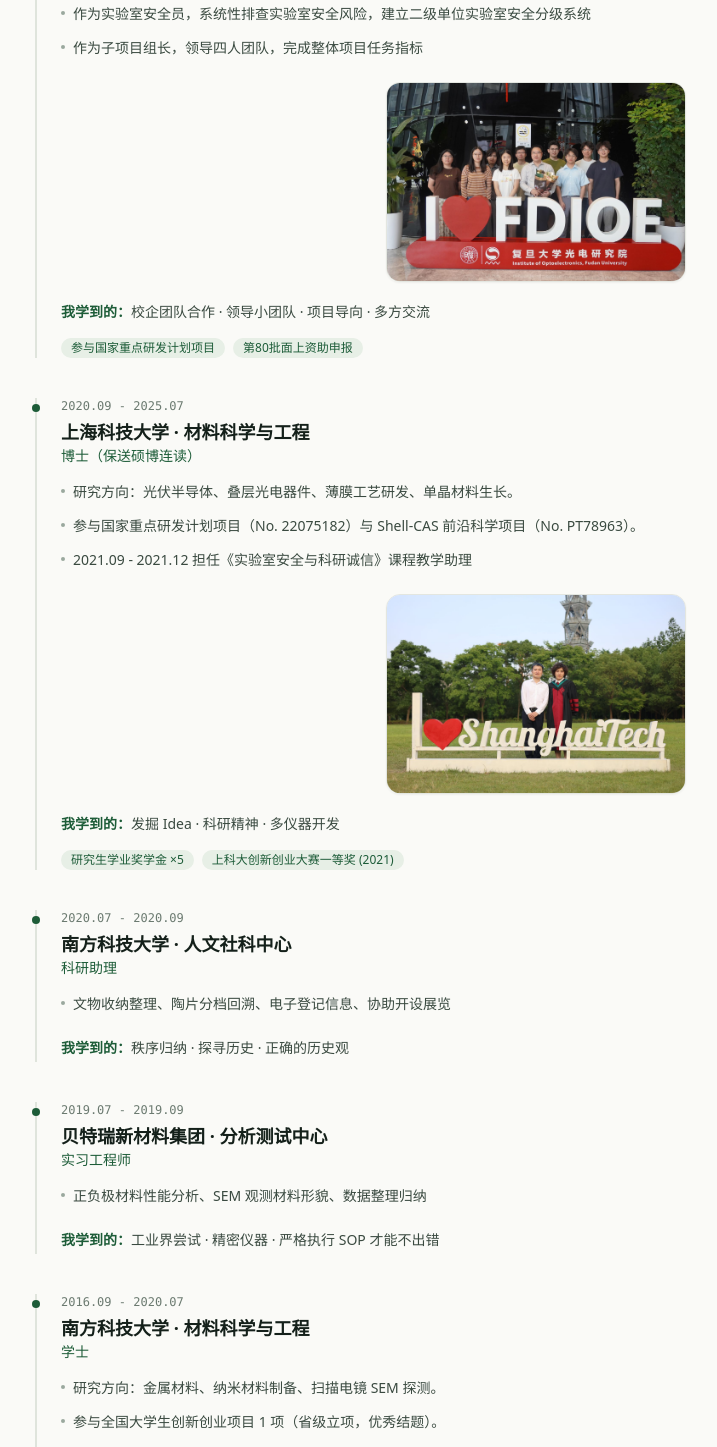
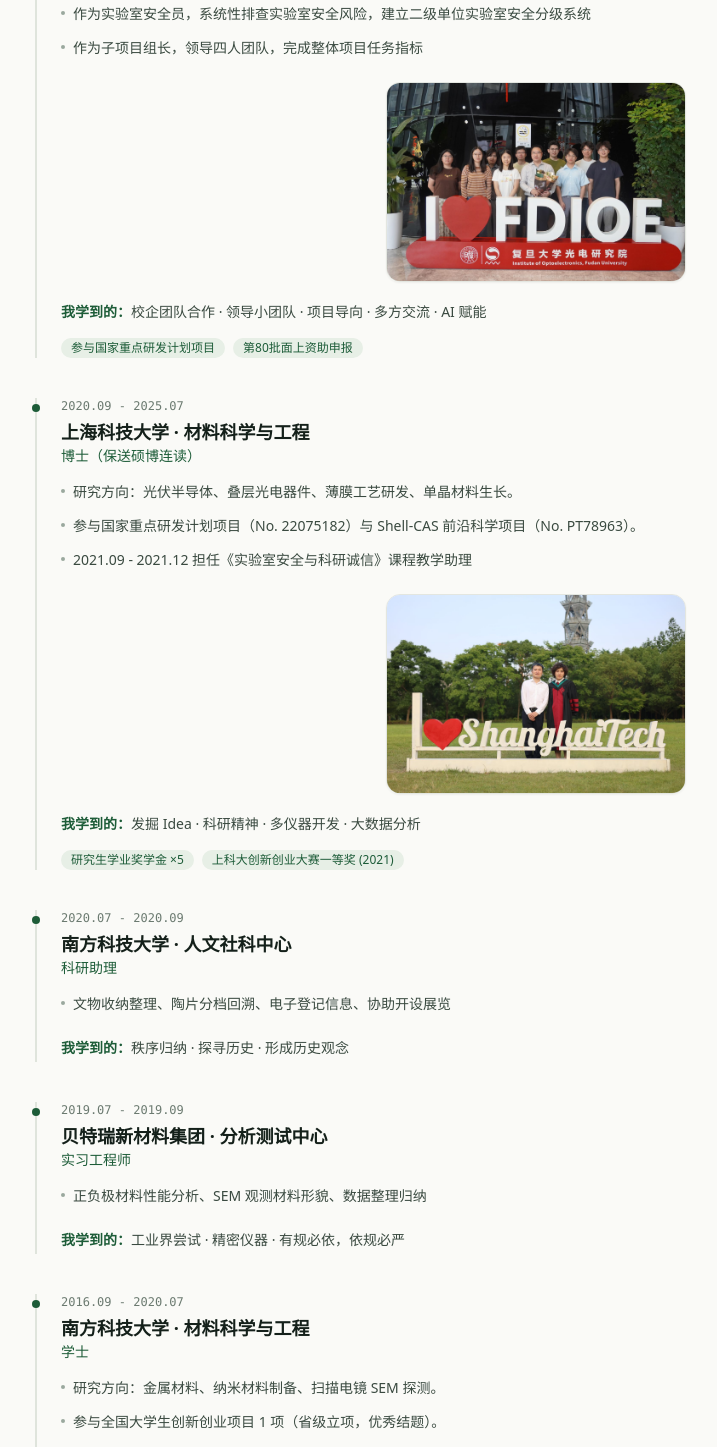
Before and after one commit to Miaodh1998/Miaodh1998.github.io, a React (Vite) app: page / in a window 1280 px wide. Shown: the part 2036-3483 px from the top of the page, without its empty margins (117-834 px from the left). Built offline with nearby package versions, Linux system fonts and the light colour scheme.

Commit message:
tweak learn keywords per owner

```diff
--- a/src/sections/Experience.tsx
+++ b/src/sections/Experience.tsx
@@ -24,7 +24,7 @@ const entries: Entry[] = [
       '作为实验室安全员，系统性排查实验室安全风险，建立二级单位实验室安全分级系统',
       '作为子项目组长，领导四人团队，完成整体项目任务指标',
     ],
-    learn: '校企团队合作 · 领导小团队 · 项目导向 · 多方交流',
+    learn: '校企团队合作 · 领导小团队 · 项目导向 · 多方交流 · AI 赋能',
     img: imgGroup,
     badges: [{ text: '参与国家重点研发计划项目', accent: true }, { text: '第80批面上资助申报', accent: true }],
   },
@@ -37,7 +37,7 @@ const entries: Entry[] = [
       '参与国家重点研发计划项目（No. 22075182）与 Shell-CAS 前沿科学项目（No. PT78963）。',
       '2021.09 - 2021.12 担任《实验室安全与科研诚信》课程教学助理',
     ],
-    learn: '发掘 Idea · 科研精神 · 多仪器开发',
+    learn: '发掘 Idea · 科研精神 · 多仪器开发 · 大数据分析',
     img: imgPhd,
     badges: [
       { text: '研究生学业奖学金 ×5', accent: true },
@@ -49,14 +49,14 @@ const entries: Entry[] = [
     org: '南方科技大学 · 人文社科中心',
     role: '科研助理',
     points: ['文物收纳整理、陶片分档回溯、电子登记信息、协助开设展览'],
-    learn: '秩序归纳 · 探寻历史 · 正确的历史观',
+    learn: '秩序归纳 · 探寻历史 · 形成历史观念',
   },
   {
     period: '2019.07 - 2019.09',
     org: '贝特瑞新材料集团 · 分析测试中心',
     role: '实习工程师',
     points: ['正负极材料性能分析、SEM 观测材料形貌、数据整理归纳'],
-    learn: '工业界尝试 · 精密仪器 · 严格执行 SOP 才能不出错',
+    learn: '工业界尝试 · 精密仪器 · 有规必依，依规必严',
   },
   {
     period: '2016.09 - 2020.07',
--- a/src/sections/en/ExperienceEn.tsx
+++ b/src/sections/en/ExperienceEn.tsx
@@ -24,7 +24,7 @@ const entries: Entry[] = [
       'Laboratory safety officer: systematic risk inspection and a tiered laboratory-safety system established for the secondary unit',
       'Led a four-person team as a subgroup leader, delivering the overall project targets',
     ],
-    learn: 'University–industry teamwork · Small-team leadership · Project-driven · Multi-party communication',
+    learn: 'University–industry teamwork · Small-team leadership · Project-driven · Multi-party communication · AI empowerment',
     img: imgGroup,
     badges: [
       { text: 'National Key R&D Program participant', accent: true },
@@ -40,7 +40,7 @@ const entries: Entry[] = [
       'Participated in a State Key Research Project of the Ministry of Science and Technology (No. 22075182) and the Shell–CAS Frontier Sciences Program (No. PT78963).',
       'Teaching assistant for Laboratory Safety and Research Integrity (2021.09 - 2021.12)',
     ],
-    learn: 'Spotting ideas · Scientific spirit · Multi-instrument development',
+    learn: 'Spotting ideas · Scientific spirit · Multi-instrument development · Big-data analysis',
     img: imgPhd,
     badges: [
       { text: 'Graduate Academic Scholarship ×5', accent: true },
@@ -52,14 +52,14 @@ const entries: Entry[] = [
     org: 'SUSTech · Center for Social Sciences',
     role: 'Research Assistant',
     points: ['Artifact archiving, pottery shard cataloging and dating, digital registration, and exhibition support'],
-    learn: 'Order & organization · Exploring history · A sound view of history',
+    learn: 'Order & organization · Exploring history · Forming a view of history',
   },
   {
     period: '2019.07 - 2019.09',
     org: 'BTR New Material Group · Analysis & Testing Center',
     role: 'Intern Engineer',
     points: ['Performance analysis of cathode/anode materials, SEM imaging, and data curation'],
-    learn: 'First taste of industry · Precision instruments · Strict SOP compliance',
+    learn: 'First taste of industry · Precision instruments · Follow every rule, and follow it strictly',
   },
   {
     period: '2016.09 - 2020.07',
```
